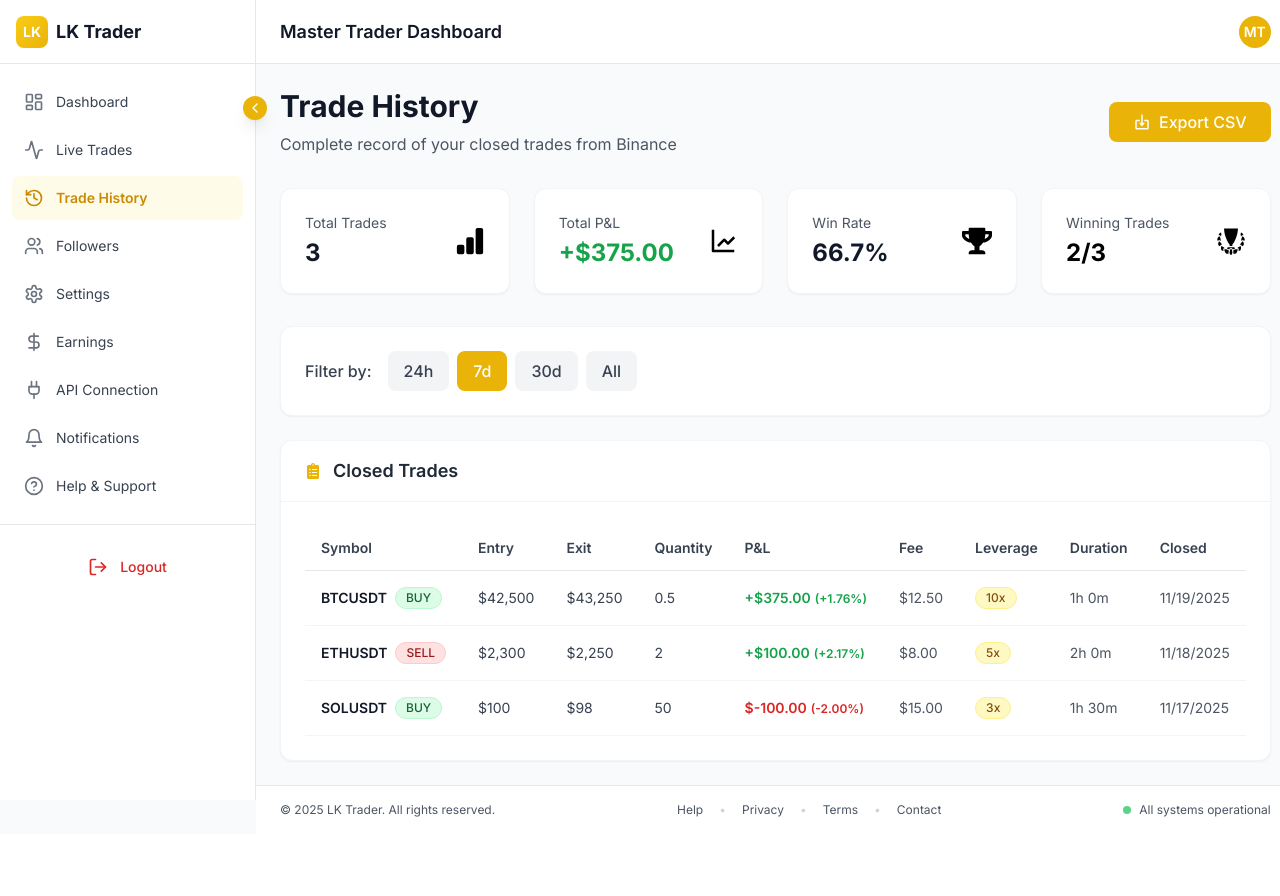
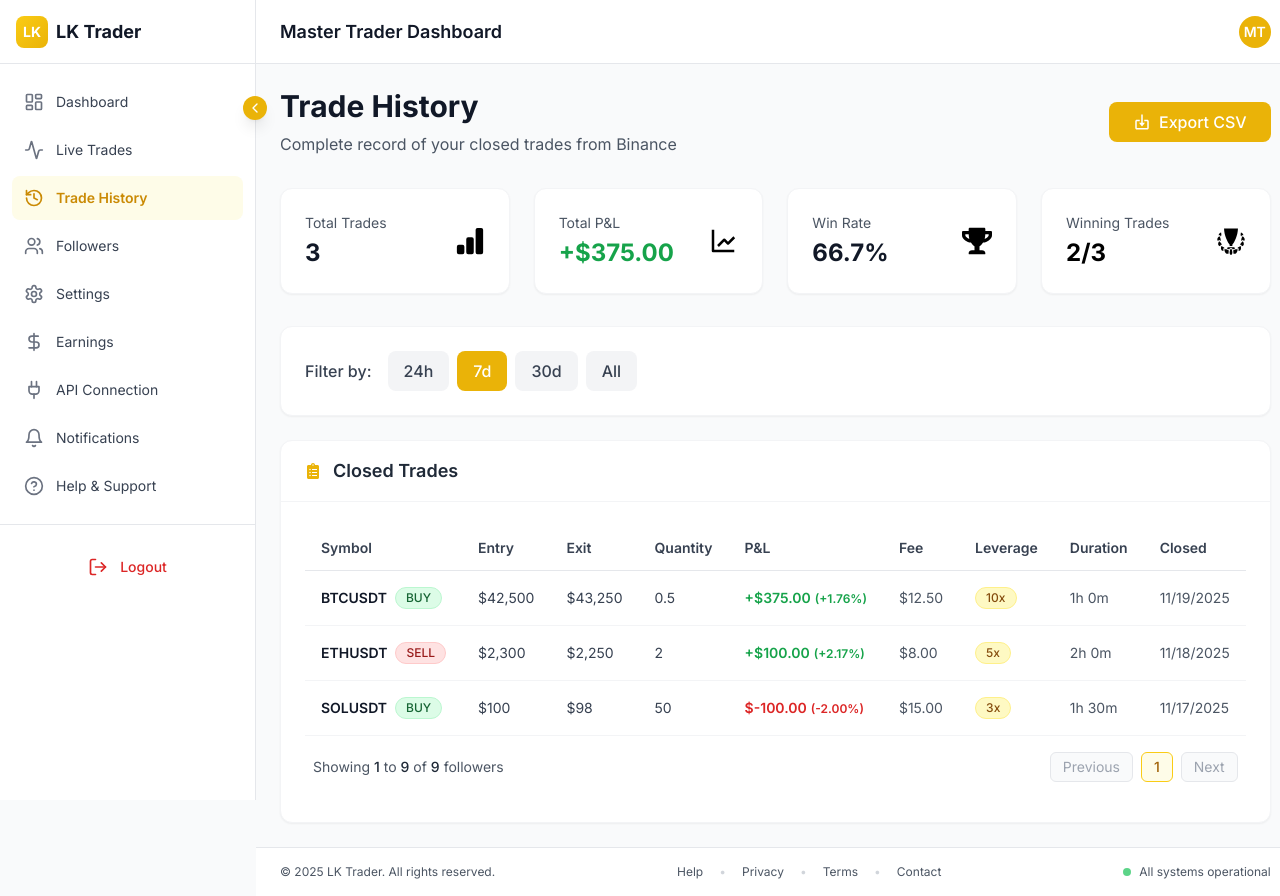
Before and after one commit to thathsarabandara/binance-copy-trading-client, a React (Vite) app: page /trader/history in a window 1280 px wide. Before the commit the page ends 834 px from the top, so only its background shows below. Built offline with nearby package versions, Linux system fonts and the light colour scheme.

Commit message:
add the pagination behavior to the table component

```diff
--- a/src/components/Table.tsx
+++ b/src/components/Table.tsx
@@ -20,6 +20,21 @@ export function Table<T extends Record<string, any>>({
   emptyMessage = 'No data available',
   className = ''
 }: TableProps<T>) {
+  const pageSize = 10;
+  const total = columns.length;
+  const totalPages = Math.max(1, Math.ceil(total / pageSize));
+  const currentPage = 1;
+  const start = total === 0 ? 0 : (currentPage - 1) * pageSize + 1;
+  const end = Math.min(currentPage * pageSize, total);
+
+
+  const pages: (number | '...')[] = [];
+  if (totalPages <= 7) {
+    for (let p = 1; p <= totalPages; p++) pages.push(p);
+  } else {
+    pages.push(1, 2, 3, 4, 5);
+    if (totalPages > 5) pages.push('...');
+  }
   if (data.length === 0) {
     return (
       <div className="text-center py-12 text-gray-500">
@@ -58,6 +73,67 @@ export function Table<T extends Record<string, any>>({
           ))}
         </tbody>
       </table>
+      <div className="flex items-center justify-between py-4 px-2">
+        <div className="text-sm text-gray-600">
+          Showing{' '}
+          <span className="font-medium text-gray-800">{start}</span> to{' '}
+          <span className="font-medium text-gray-800">{end}</span> of{' '}
+          <span className="font-medium text-gray-800">{total.toLocaleString()}</span> followers
+        </div>
+
+        <nav className="flex items-center space-x-2" aria-label="Pagination">
+          <button
+            type="button"
+            disabled={currentPage === 1}
+            className={`px-3 py-1 rounded-md border text-sm ${
+          currentPage === 1
+            ? 'text-gray-400 border-gray-200 bg-gray-50 cursor-not-allowed'
+            : 'text-gray-700 border-gray-200 hover:bg-gray-100'
+            }`}
+          >
+            Previous
+          </button>
+
+          <div className="flex items-center space-x-1">
+            {pages.map((p, i) =>
+          p === '...' ? (
+            <span key={`e-${i}`} className="px-2 text-gray-500">
+              …
+            </span>
+          ) : (
+            <button
+              key={p}
+              type="button"
+              aria-current={p === currentPage ? 'page' : undefined}
+              className={`px-3 py-1 rounded-md text-sm border ${
+            p === currentPage
+              ? 'bg-yellow-50 border-yellow-400 text-yellow-700 font-medium'
+              : 'text-gray-700 border-gray-200 hover:bg-gray-100'
+              }`}
+            >
+              {p}
+            </button>
+          )
+            )}
+          </div>
+
+          {totalPages > 5 && (
+            <span className="px-2 text-sm text-gray-600">of {totalPages}</span>
+          )}
+
+          <button
+            type="button"
+            disabled={currentPage === totalPages}
+            className={`px-3 py-1 rounded-md border text-sm ${
+          currentPage === totalPages
+            ? 'text-gray-400 border-gray-200 bg-gray-50 cursor-not-allowed'
+            : 'text-gray-700 border-gray-200 hover:bg-gray-100'
+            }`}
+          >
+            Next
+          </button>
+        </nav>
+          </div>
     </div>
   );
 }
```
